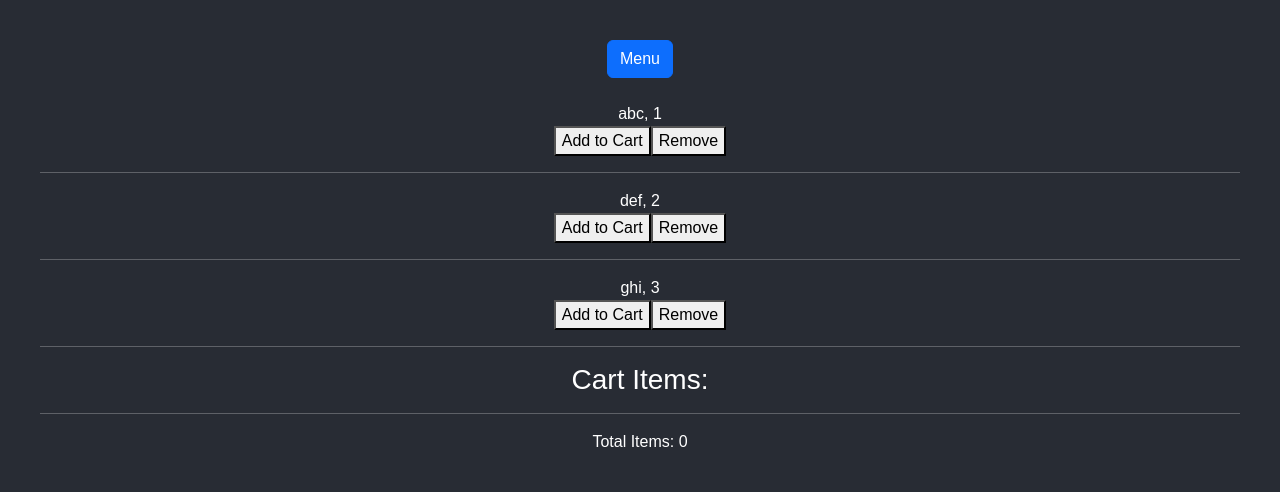
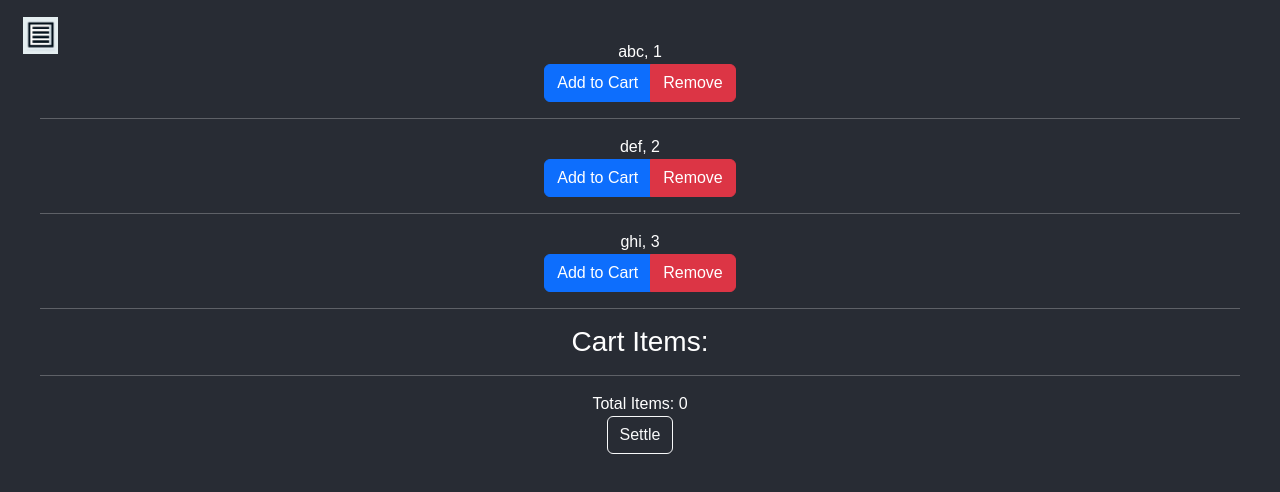
Before and after one commit to nurbilu/my-rct, a React (Create React App) app: page /cart in a window 1280 px wide. Shown: the top 492 px of the page. Built offline with nearby package versions, Linux system fonts and the light colour scheme.

Commit message:
5th commit

```diff
--- a/src/App.css
+++ b/src/App.css
@@ -5,3 +5,14 @@ body {
     font-family: Sans-Serif;
     text-align: center;
 }
+
+.settle-button-container {
+    position: absolute;
+    top: 0;
+    left: 0;
+    padding: 10px;
+    image {
+        width: 50px;
+        height: 50px;
+    }
+}
--- a/src/Nav.js
+++ b/src/Nav.js
@@ -1,17 +1,17 @@
 import React, { useState } from 'react';
 import { Link } from 'react-router-dom';
 import { Offcanvas, Button } from 'react-bootstrap';
+import menuIcon from './assets/menu_icon1.png';
 
 function Nav() {
   const [show, setShow] = useState(false);
 
   const handleClose = () => setShow(false);
   const handleShow = () => setShow(true);
-
   return (
-    <div>
-      <Button variant="primary" onClick={handleShow}>
-        Menu
+    <div className="settle-button-container">
+      <Button variant="btn btn-outline" onClick={handleShow} >
+        <img src={menuIcon} width={35} alt="menu" className="menu-icon" />
       </Button>
       <br/><br/>
 
@@ -19,11 +19,17 @@ function Nav() {
         <Offcanvas.Header closeButton>
           <Offcanvas.Title class>Navbar</Offcanvas.Title>
         </Offcanvas.Header>
-        <Offcanvas.Body class="nav flex-column nav nav-underline nav nav-tabs">
-          <Link to="/" type="button" class="btn btn-outline-dark" onClick={handleClose}>Home</Link><br/><br/>
-          <Link to="/cart" type="button" class="btn btn-outline-dark" onClick={handleClose}>My Cart</Link><br/><br/>
-          <Link to="/contact" type="button" class="btn btn-outline-dark" onClick={handleClose}>Contact</Link><br/><br/>
-          <Link to="/settle" type="button" class="btn btn-outline-dark" onClick={handleClose}>Settle</Link>
+        <Offcanvas.Body class="nav flex-column nav nav-underline nav nav-tabs ">
+        <div className="offcanvas-navbar">
+        <Link to="/" className="btn btn-outline-dark d-grid gap-2 col-6 mx-auto" onClick={handleClose}>Home</Link><br/><br/>
+        <Link to="/cart" className="btn btn-outline-dark d-grid gap-2 col-6 mx-auto" onClick={handleClose}>My Cart</Link><br/><br/>
+        <Link to="/contact" className="btn btn-outline-dark d-grid gap-2 col-6 mx-auto" onClick={handleClose}>Contact</Link><br/><br/>
+      </div>
+
+      {/* Settle Button shown in all components but outside the offcanvas */}
+      <div className="settle-button">
+        {/* <Link to="/settle" className="btn btn-outline-dark" onClick={handleClose}>Settle</Link> */}
+      </div>
         </Offcanvas.Body>
       </Offcanvas>
     </div>
--- a/src/components/Contact.js
+++ b/src/components/Contact.js
@@ -1,4 +1,5 @@
 import React from 'react';
+import { Link } from 'react-router-dom';
 
 const ContactUs = () => {
     return (
@@ -8,6 +9,7 @@ const ContactUs = () => {
             <p>Address: 1234 Maple Street, Anytown, AN 12345</p>
             <p>Phone: (555) 123-4567</p>
             <p>Email: johndoe@example.com</p>
+            <div><Link to="/settle" className="btn btn-outline-light">Settle</Link></div>
         </div>
     );
 };
--- a/src/components/Home.js
+++ b/src/components/Home.js
@@ -1,8 +1,11 @@
 import React from 'react'
+import { Link } from 'react-router-dom';
 
 const Home = () => {
   return (
-    <div>Welcome Home</div>
+    <div>Welcome Home
+      <div><Link to="/settle" className="btn btn-outline-light">Settle</Link></div>
+    </div>
   )
 }
 
--- a/src/shop/MyCart.js
+++ b/src/shop/MyCart.js
@@ -1,5 +1,6 @@
 import React, { useEffect, useState } from 'react';
 import { getAll, getSingleByid } from '../data';
+import { Link } from 'react-router-dom';
 
 const MyCart = () => {
     const [products, setProducts] = useState([]);
@@ -51,8 +52,10 @@ const MyCart = () => {
                     <div key={product.id}>
                         {product.desc}, {product.price}
                         <br></br>
-                        <button onClick={() => addToCart(product)}>Add to Cart</button>
-                        <button onClick={() => removeFromCart(product.id)}>Remove</button>
+                        <div class="btn-group" role="group" aria-label="Basic example">
+                        <button type="button" class="btn btn-primary" onClick={() => addToCart(product)}>Add to Cart</button>
+                        <button type="button" class="btn btn-danger" onClick={() => removeFromCart(product.id)}>Remove</button>
+                        </div>
                         <hr></hr>
                     </div>
                 ))}
@@ -62,12 +65,13 @@ const MyCart = () => {
                 {Cart.map(product => (
                     <div key={product.id}>
                         {product.desc}, {product.price} - Amount: {product.amount}<br></br>
-                        <button onClick={() => removeOneFromCart(product.id)}>Remove One</button>
+                        <button type="button" class="btn btn-warning" onClick={() => removeOneFromCart(product.id)}>Remove One</button>
                     </div>
                 ))}
                 <hr></hr>
                 <div>Total Items: {totalItems}</div>
             </div>
+            <div><Link to="/settle" className="btn btn-outline-light">Settle</Link></div>
         </div>
     );
 };
--- a/src/shop/Settle.js
+++ b/src/shop/Settle.js
@@ -53,8 +53,10 @@ const Settle = () => {
           <div key={product.id}>
             {product.desc}, ${product.price} - Amount: {product.amount}
             <br></br>
-            <button onClick={() => removeOneFromCart(product.id)}>Remove One</button>
-            <button onClick={() => removeFromCart(product.id)}>Remove All</button>
+            <div class="btn-group" role="group">
+            <button type="button" class="btn btn-outline-warning" onClick={() => removeOneFromCart(product.id)}>Remove One</button>
+            <button type="button" class="btn btn-outline-danger" onClick={() => removeFromCart(product.id)}>Remove All</button>
+            </div>
           </div>
         ))
       ) : (
@@ -64,7 +66,7 @@ const Settle = () => {
       <div>Total Price: ${totalPrice.toFixed(2)}</div>
       <hr></hr>
       <div>Total Items: {totalItems}</div>
-      <button onClick={() => Checkout()} >Checkout</button>
+      <button type="button" class="btn btn-success btn-lg"onClick={() => Checkout()} >Checkout</button>
       <ToastContainer />
     </div>
   );
```
Also changed, not shown: src/assets/menu_icon1.png (added).
